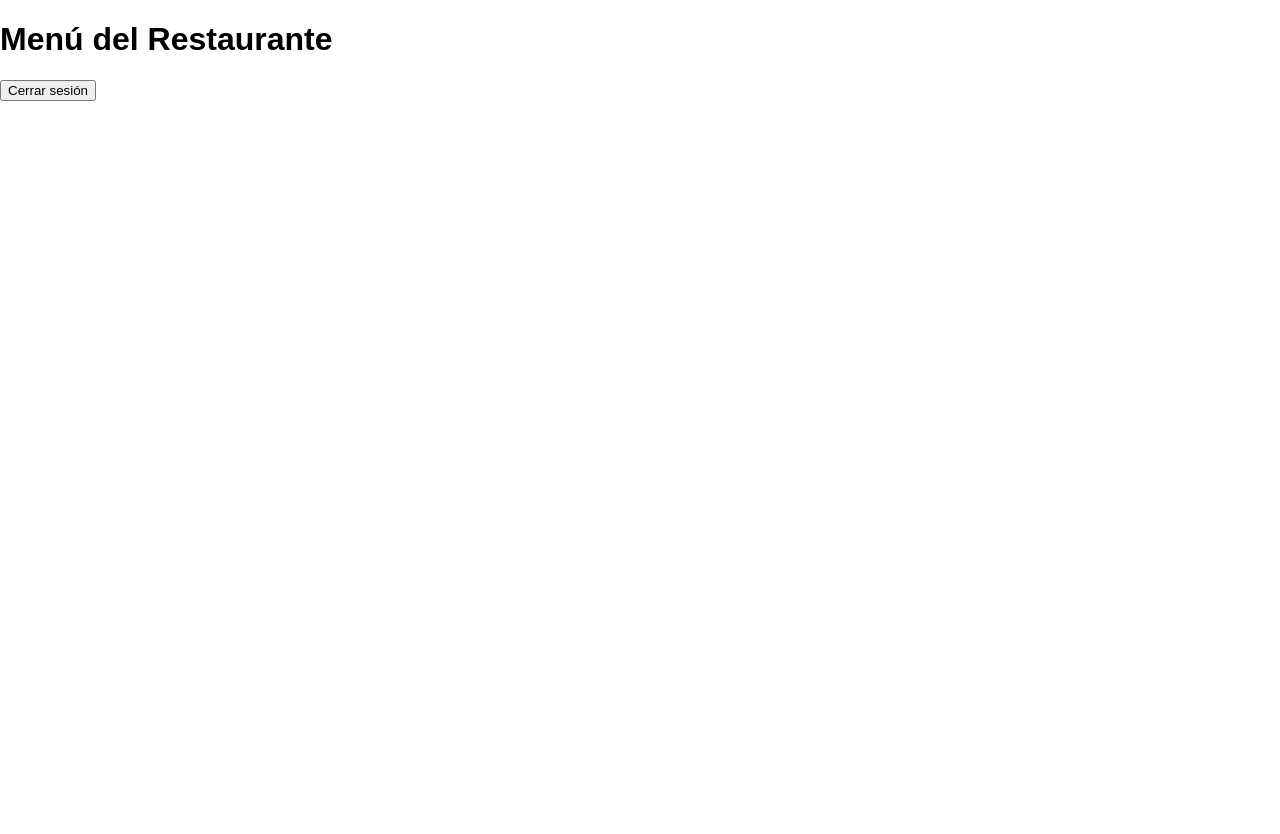
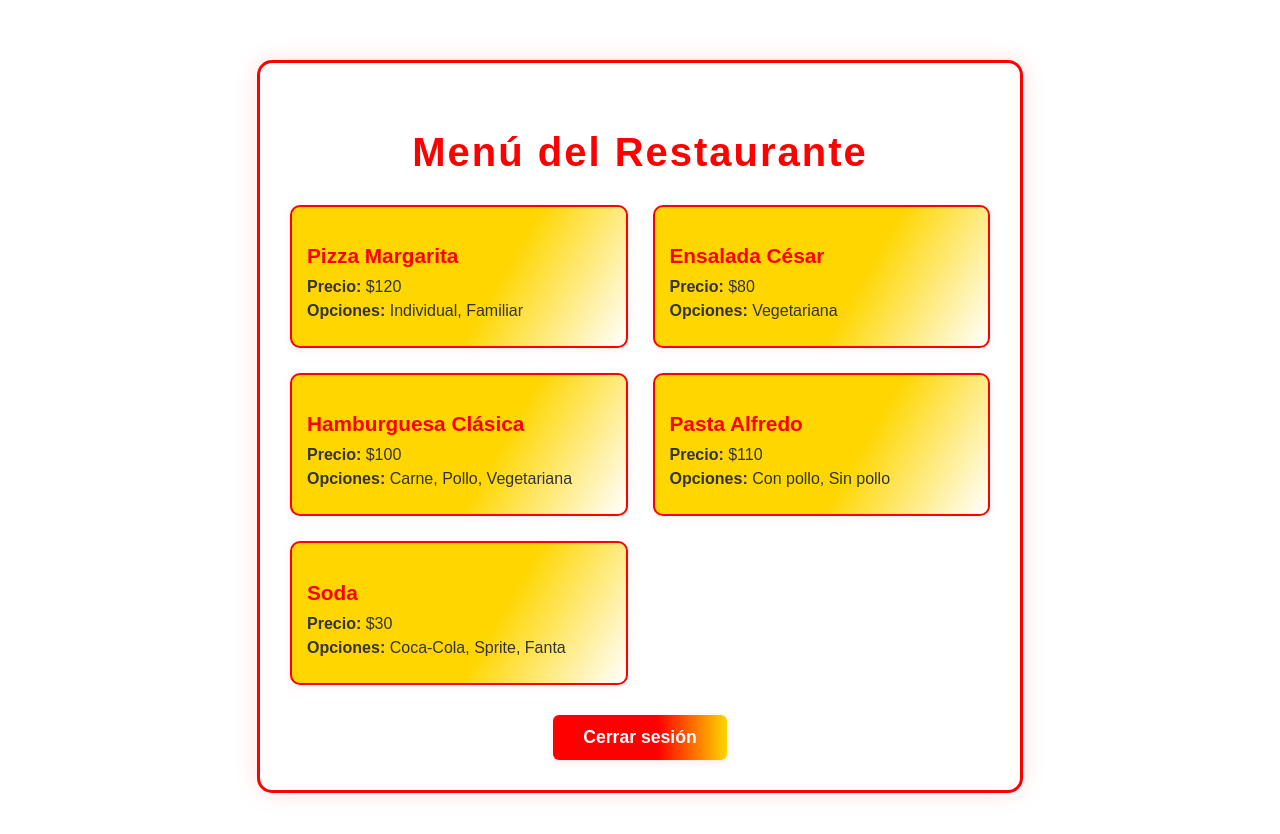
Before and after one commit to KrlosPK/actividad-mantenimiento-software, a plain HTML site: page menu.html in a window 1280 px wide. Before the commit the page ends 800 px from the top, so only its background shows below. Drawn offline with Linux system fonts and the light colour scheme; sample sign-in values are in the browser's storage.

Commit message:
feat: se mejora el diseño de la interfaz de usuario UI

```diff
--- a/css/styles.css
+++ b/css/styles.css
@@ -13,6 +13,67 @@ body {
   box-shadow: 0 0 15px rgba(255, 0, 0, 0.15);
   border: 2px solid #ff0000;
   text-align: center;
+}
+/* Estilos para el menú */
+.menu-container {
+  max-width: 700px;
+  margin: 60px auto;
+  background: #fff;
+  border-radius: 15px;
+  box-shadow: 0 0 25px rgba(255, 0, 0, 0.12);
+  border: 3px solid #ff0000;
+  padding: 40px 30px 30px 30px;
+  text-align: center;
+}
+.menu-container h1 {
+  color: #ff0000;
+  font-size: 2.5rem;
+  margin-bottom: 30px;
+  letter-spacing: 2px;
+}
+#menu-list {
+  display: grid;
+  grid-template-columns: repeat(auto-fit, minmax(250px, 1fr));
+  gap: 25px;
+  margin-bottom: 30px;
+}
+.menu-item {
+  background: linear-gradient(120deg, #ffd600 60%, #fff 100%);
+  border: 2px solid #ff0000;
+  border-radius: 10px;
+  box-shadow: 0 2px 10px rgba(255, 0, 0, 0.08);
+  padding: 20px 15px;
+  text-align: left;
+  transition: transform 0.2s, box-shadow 0.2s;
+}
+.menu-item:hover {
+  transform: translateY(-5px) scale(1.03);
+  box-shadow: 0 6px 18px rgba(255, 0, 0, 0.18);
+}
+.menu-item h2 {
+  color: #ff0000;
+  font-size: 1.3rem;
+  margin-bottom: 10px;
+}
+.menu-item p {
+  margin: 6px 0;
+  font-size: 1rem;
+  color: #333;
+}
+#logoutBtn {
+  background: linear-gradient(90deg, #ff0000 60%, #ffd600 100%);
+  color: #fff;
+  border: none;
+  border-radius: 6px;
+  font-size: 1.1rem;
+  font-weight: bold;
+  padding: 12px 30px;
+  cursor: pointer;
+  box-shadow: 0 2px 8px rgba(255, 0, 0, 0.1);
+  transition: background 0.3s;
+}
+#logoutBtn:hover {
+  background: linear-gradient(90deg, #ffd600 60%, #ff0000 100%);
 }
 .login-container h1 {
   color: #ff0000;
--- a/menu.html
+++ b/menu.html
@@ -14,6 +14,6 @@
       </div>
       <button id="logoutBtn">Cerrar sesión</button>
     </div>
-    <script src="menu.js"></script>
+    <script src="js/menu.js"></script>
   </body>
 </html>
```
